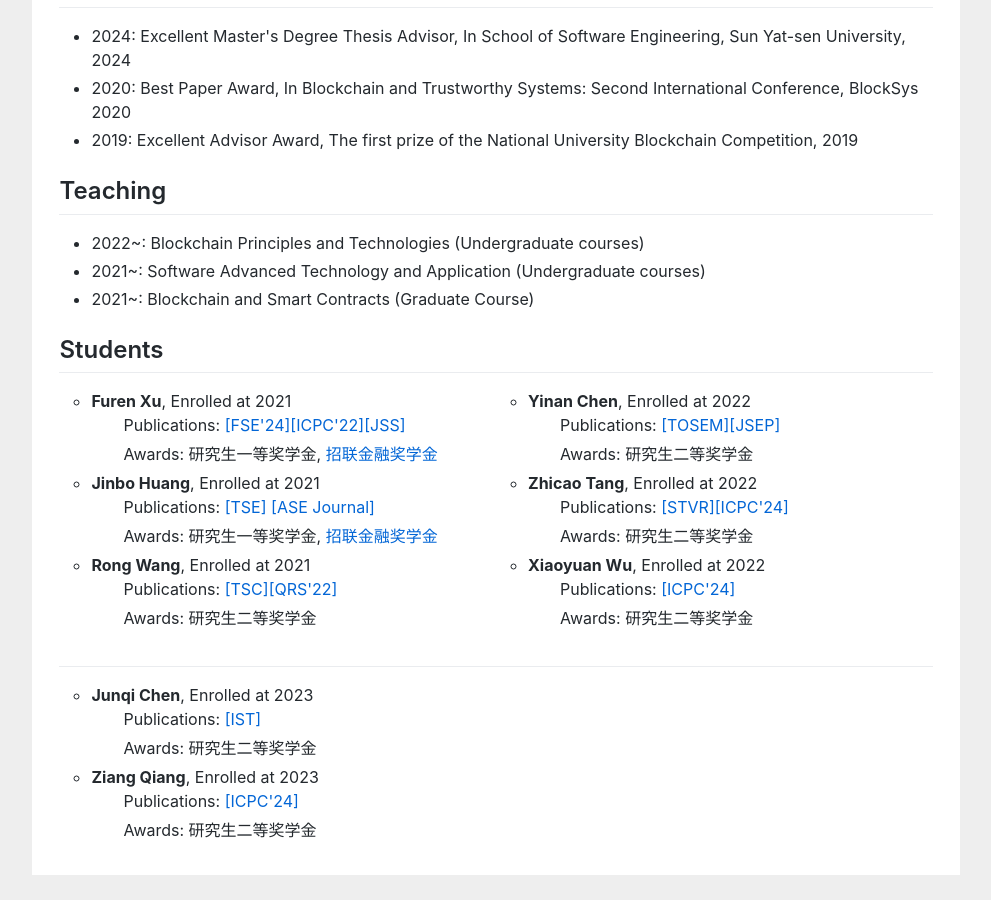
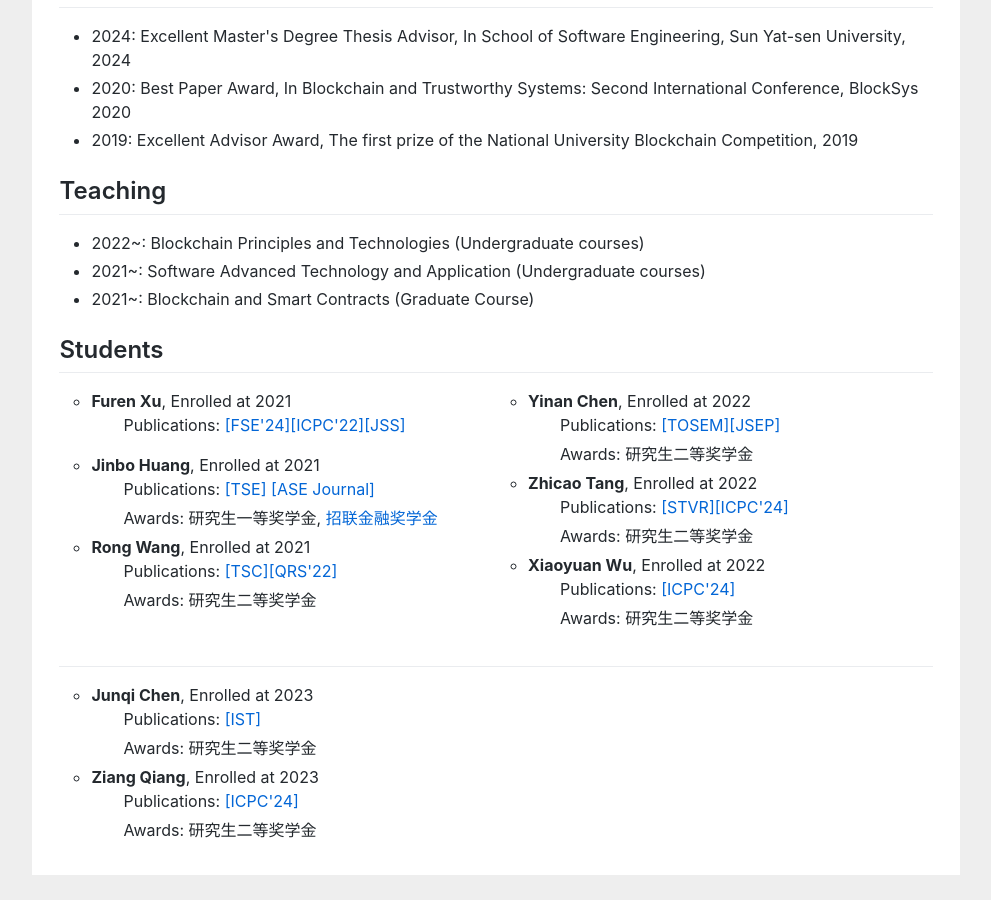
Before and after one commit to huangyuan-hy/huangyuan-hy.github.io, a Jekyll site: the page index.html, which Jekyll copies as it is, in a window 1280 px wide and 900 px high, scrolled down 5755 px. Shown: the whole window, without its empty margins (144-1135 px from the left). Built offline with Jekyll 4.4.1, drawn with Linux system fonts in a browser that asks for light colours.

Commit message:
Update index.html

```diff
--- a/index.html
+++ b/index.html
@@ -272,7 +272,7 @@ empirical study to learn how programmers reuse code on <a href="https://stackove
 
 <li type="circle"><b>Furen Xu</b>, Enrolled at 2021</li>
     <p style="text-indent:2em;">Publications: <a href="">[FSE'24]</a><a href="https://dl.acm.org/doi/abs/10.1145/3524610.3527923">[ICPC'22]</a><a href="">[JSS]</a></p>
-	<p style="text-indent:2em; line-height:2px;">Awards: 研究生一等奖学金, <a href="https://sse.sysu.edu.cn/article/403">招联金融奖学金</a></p>
+	<!-- <p style="text-indent:2em; line-height:2px;">Awards: 研究生一等奖学金, <a href="https://sse.sysu.edu.cn/article/403">招联金融奖学金</a></p>	-->
 
 <li type="circle"><b>Jinbo Huang</b>, Enrolled at 2021</li>
     <p style="text-indent:2em;">Publications: <a href="">[TSE]</a> <a href="https://link.springer.com/article/10.1007/s10515-022-00374-6">[ASE Journal]</a></p>
```
